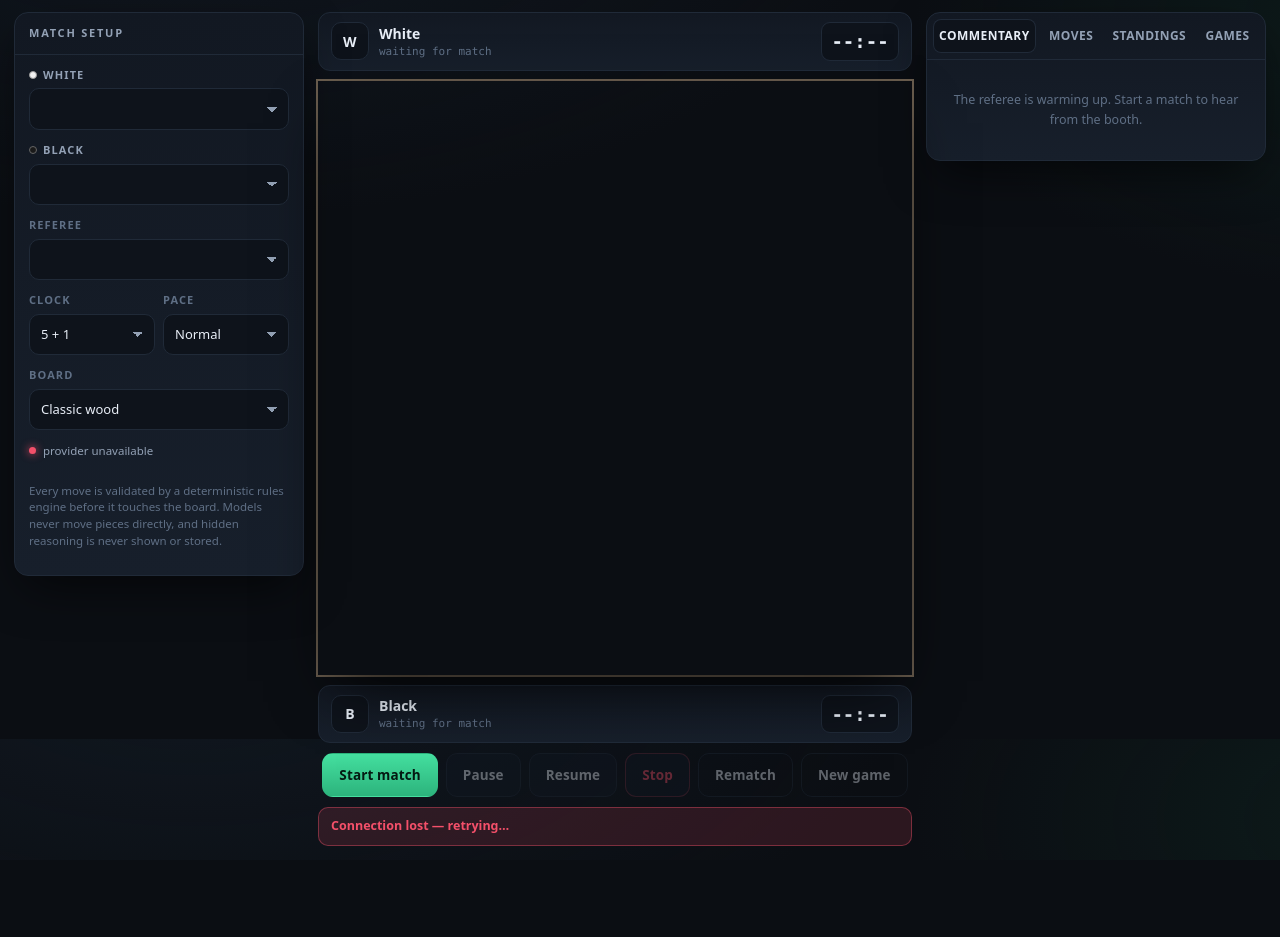
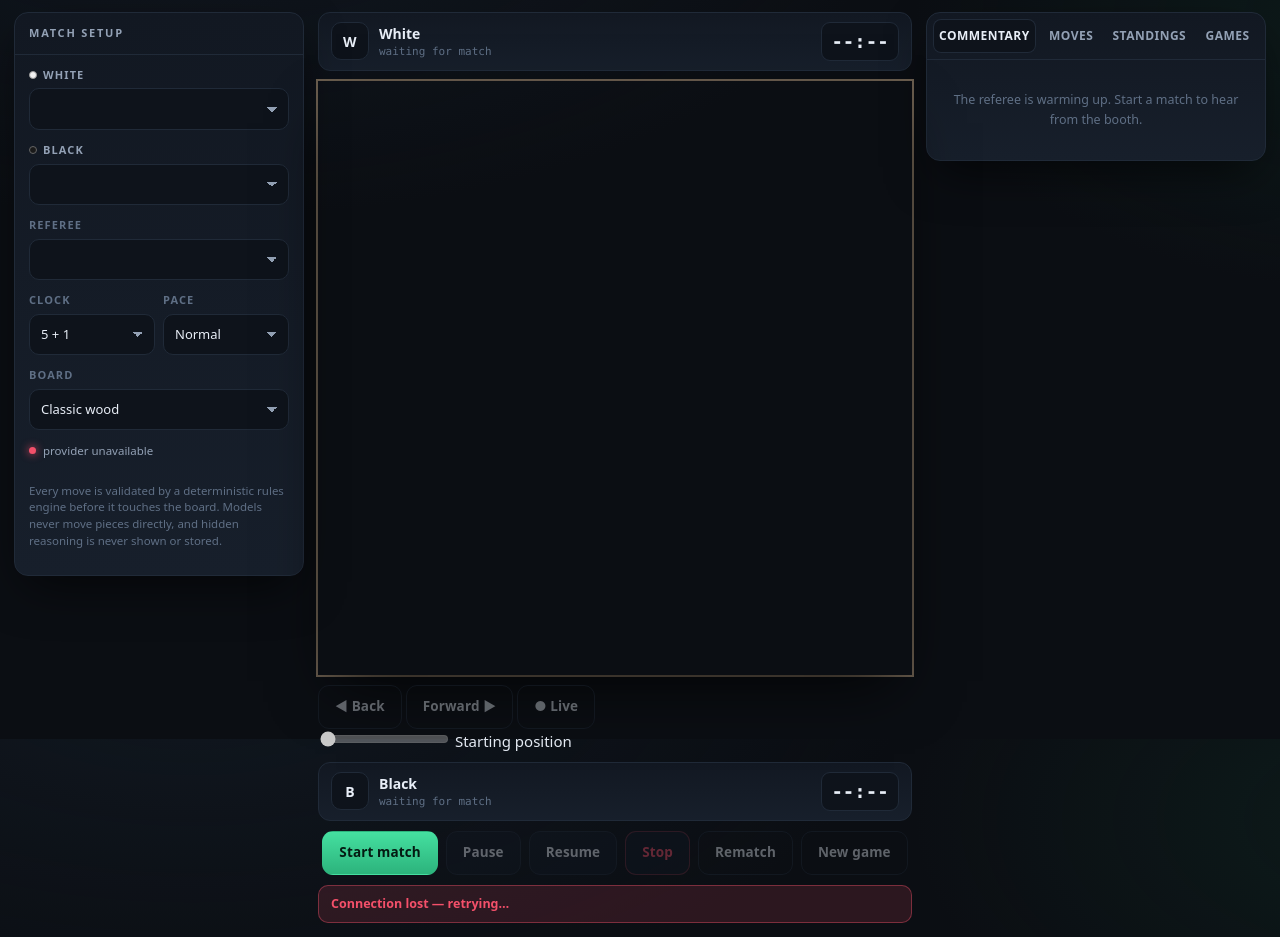
Before and after one commit to Parris-Tech-Services/llm-chess-arena, a website: page public/index.html in a window 1280 px wide. Shown: the part 61-998 px from the top of the page. Before the commit the page ends 921 px from the top, so only its background shows below. Drawn offline with Linux system fonts and the light colour scheme; no server answers.

Commit message:
Improve live game move history and replay UI (public/index.html)

```diff
--- a/public/index.html
+++ b/public/index.html
@@ -7,7 +7,7 @@
 <meta name="description" content="Two AI models play chess live. A third AI referees. A deterministic rules engine decides what is legal." />
 <title>LLM Chess Arena — AI vs AI, live</title>
 <link rel="icon" href="/favicon.svg" type="image/svg+xml" />
-<link rel="stylesheet" href="/style.css?v=square-board-2" />
+<link rel="stylesheet" href="/style.css?v=move-history-3" />
 </head>
 <body>
 <header class="top">
@@ -87,6 +87,16 @@
       <div class="board" id="board" role="img" aria-label="Chess board"></div>
     </div>
 
+    <nav class="move-nav" id="moveNav" aria-label="Move-by-move board history">
+      <div class="move-nav-buttons">
+        <button class="btn ghost" id="moveBackBtn" aria-label="Previous move" title="Go back one move" disabled>◀ Back</button>
+        <button class="btn ghost" id="moveForwardBtn" aria-label="Next move" title="Go forward one move" disabled>Forward ▶</button>
+        <button class="btn ghost" id="moveLiveBtn" aria-label="Return to live position" disabled>● Live</button>
+      </div>
+      <input id="moveSlider" type="range" min="0" max="0" value="0" step="1" aria-label="Jump to move" disabled />
+      <span id="movePosition" class="move-position" role="status" aria-live="polite">Starting position</span>
+    </nav>
+
     <div class="player" id="playerB">
       <div class="avatar" id="avatarB">B</div>
       <div class="who">
@@ -143,6 +153,6 @@
 </div>
 
 <div class="toast" id="toast" role="status" aria-live="polite"></div>
-<script src="/app.js"></script>
+<script src="/app.js?v=move-history-3"></script>
 </body>
 </html>
```
